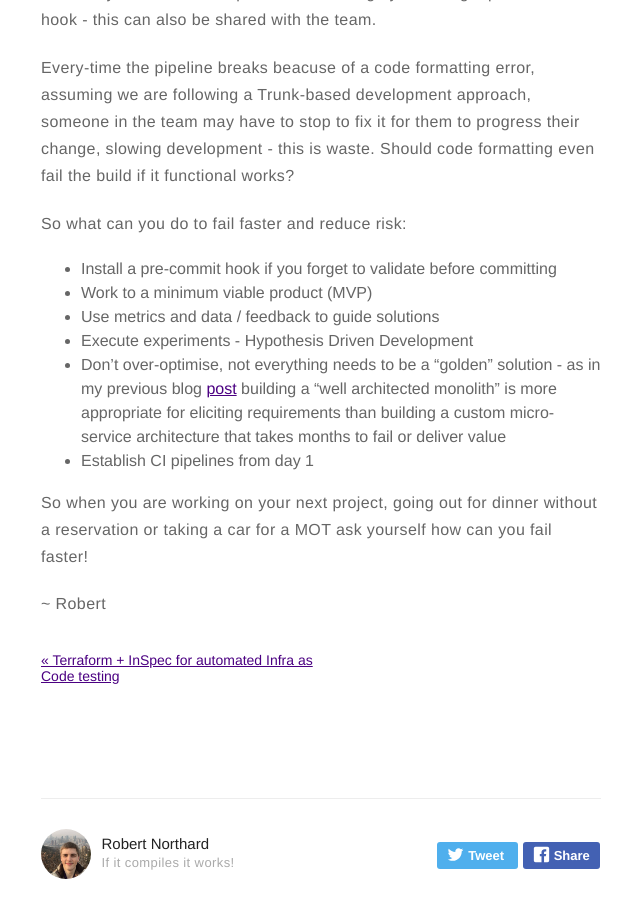
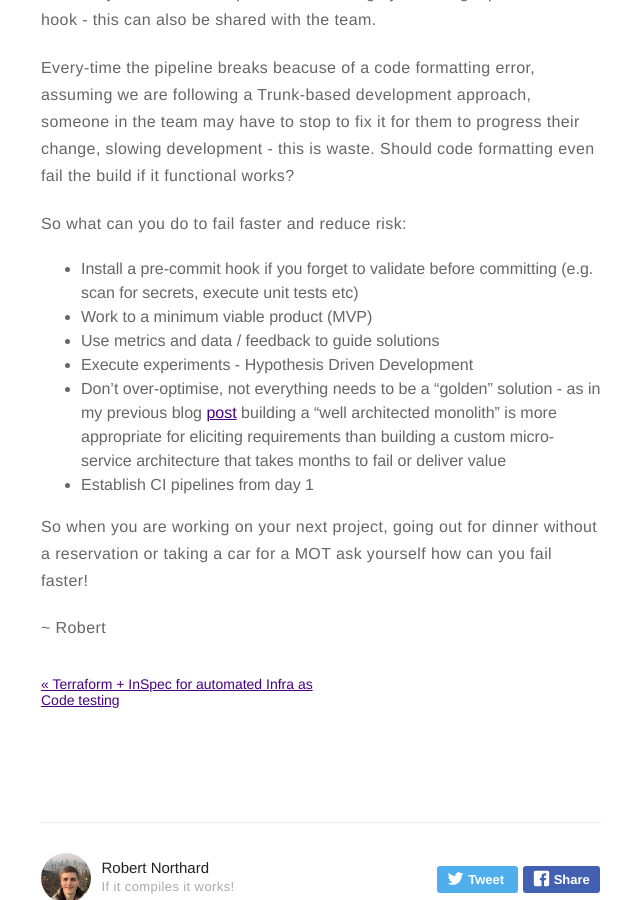
Before and after one commit to RobertNorthard/robertnorthard.github.io, a Jekyll site: the page built from _posts/2019-03-10-its-okay-to-fail.markdown, in a window 1280 px wide and 900 px high, scrolled down 1023 px. Shown: the whole window, without its empty margins (319-959 px from the left). Built offline with Jekyll 4.4.1, drawn with Linux system fonts in a browser that asks for light colours.

Commit message:
Update blog content

```diff
--- a/_posts/2019-03-10-its-okay-to-fail.markdown
+++ b/_posts/2019-03-10-its-okay-to-fail.markdown
@@ -21,7 +21,7 @@ As a DevOps enthusiast I'm interested in ways of failing faster and improving ef
 Every-time the pipeline breaks beacuse of a code formatting error, assuming we are following a Trunk-based development approach, someone in the team may have to stop to fix it for them to progress their change, slowing development - this is waste. Should code formatting even fail the build if it functional works?
 
 So what can you do to fail faster and reduce risk:
-* Install a pre-commit hook if you forget to validate before committing
+* Install a pre-commit hook if you forget to validate before committing (e.g. scan for secrets, execute unit tests etc)
 * Work to a minimum viable product (MVP)
 * Use metrics and data / feedback to guide solutions
 * Execute experiments - Hypothesis Driven Development
```
